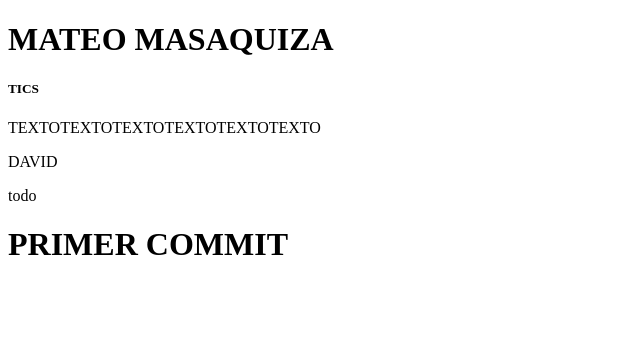
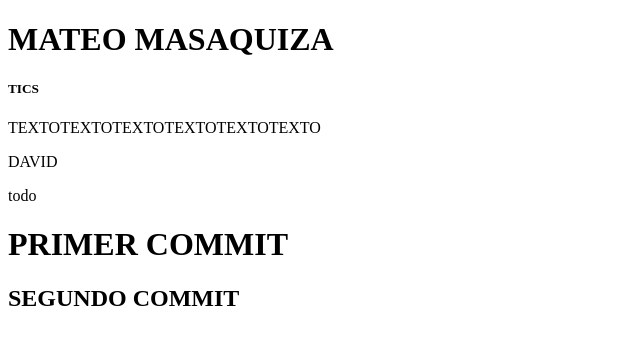
Before and after one commit to MateoDavid3/FundamentosWebGIT, a plain HTML site: page index.html in a window 1280 px wide. Shown: the whole page, without its empty margins (0-640 px from the left). Drawn offline with Linux system fonts and the light colour scheme.

Commit message:
Segundo commit

```diff
--- a/index.html
+++ b/index.html
@@ -15,5 +15,7 @@
     <p>todo</p>
 
     <h1>PRIMER COMMIT</h1>
+
+    <h2>SEGUNDO COMMIT</h2>
 </body>
 </html>
```
